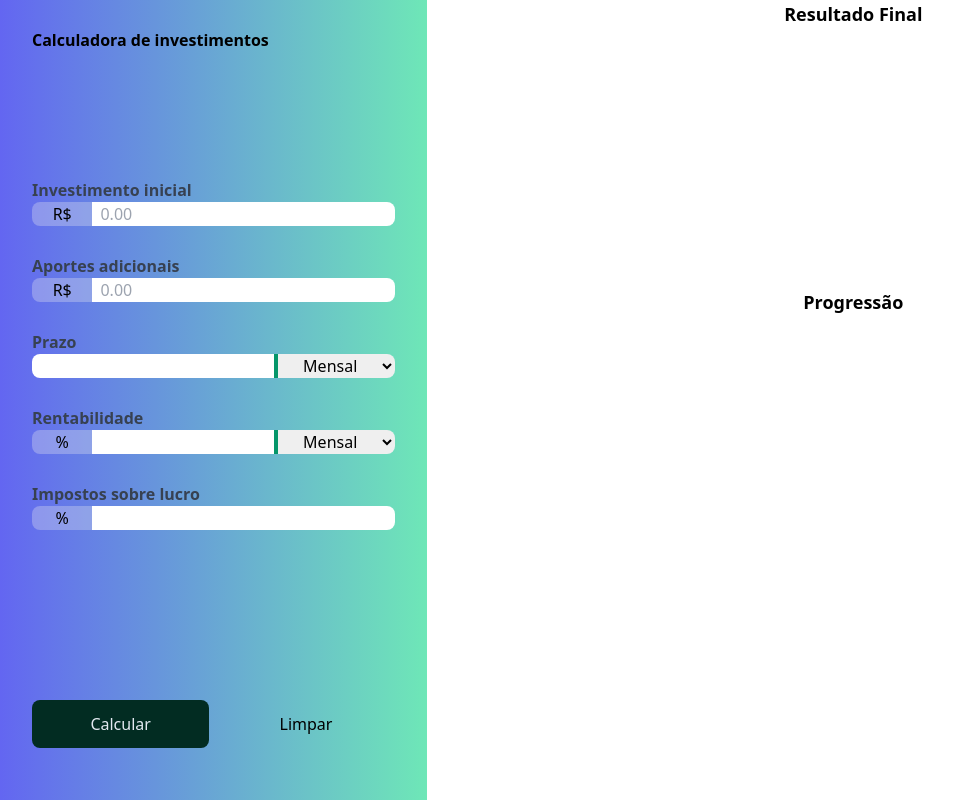
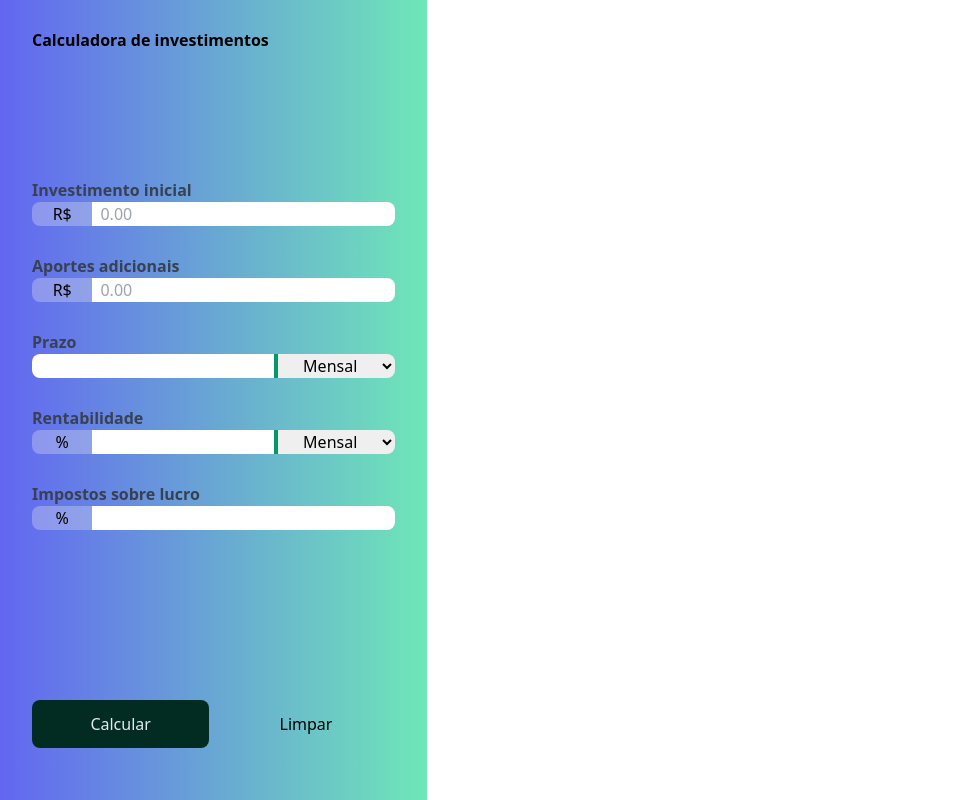
Before and after one commit to garcia-matheus/projetoCalculadoraInvestimento, a website built with Vite: page index.html in a window 1280 px wide. Shown: the whole page, without its empty margins (0-953 px from the left). Built offline with nearby package versions, Linux system fonts and the light colour scheme.

Commit message:
processos relacionados aos graficos foram comentados

```diff
--- a/index.html
+++ b/index.html
@@ -64,7 +64,7 @@
       </aside>
 
     <main class="row-span-2 col-span-2">
-      <section class="h-full" id="chart-container">
+      <!-- <section class="h-full" id="chart-container">
         <div class="h-[36%] flex flex-col items-center pb-10">
           <p class="font-bold text-lg ">Resultado Final</p>
           <canvas id="final-money-distribution"></canvas>
@@ -73,7 +73,7 @@
           <p class="font-bold text-lg ">Progressão</p>
           <canvas id="progression"></canvas>
         </div>
-      </section>
+      </section> -->
     </main>
     <script type="module" src="./main.js"></script>
   </body>
--- a/main.js
+++ b/main.js
@@ -155,6 +155,6 @@ for (const formElement of form) {
     }
 }
 
-form.addEventListener('submit', renderProgression);
+//form.addEventListener('submit', renderProgression);
 
 clearFormButton.addEventListener('click', clearForm);
```
